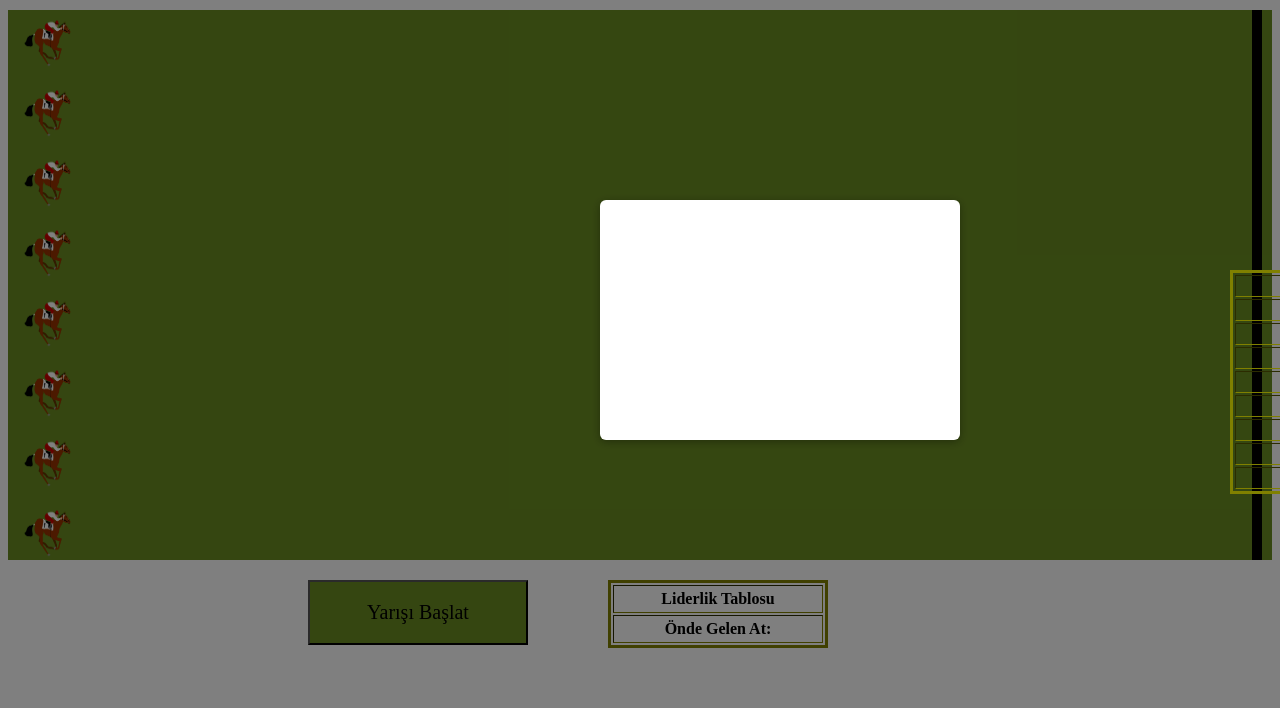
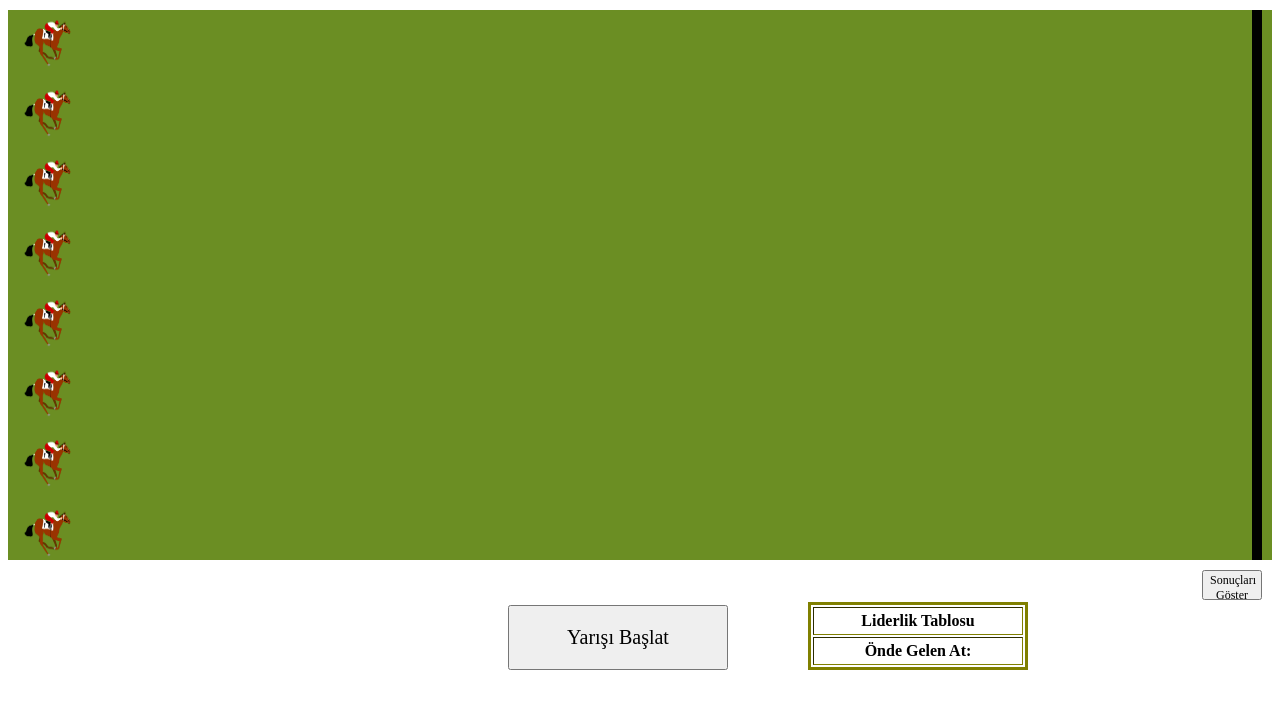
Before and after one commit to esrakocakk/GraduationProject_VueBootcamp, a Vue app: page / in a window 1280 px wide. Shown: the top 708 px of the page. Built offline with nearby package versions, Linux system fonts and the light colour scheme.

Commit message:
resulttable  and finish button added

```diff
--- a/src/App.vue
+++ b/src/App.vue
@@ -1,16 +1,17 @@
 <script setup>
 import Horses from "./components/Horses/Horses.vue";
 import Leaderboard from "./components/ResultTable/Leaderboard.vue";
-import CountDownModal from "./components/Countdown/CountDownModal.vue"
 import ResultTable from "./components/ResultTable/ResultTable.vue"
 import ResultModal from "./components/ResultTable/ResultModal.vue";
+import StartButton from "./components/Button/StartButton.vue";
+import FinishButton from "./components/Button/FinishButton.vue";
 </script>
 
 <template>
   <Horses></Horses>
-    <Leaderboard></Leaderboard>
-  <CountDownModal></CountDownModal>
-  <ResultModal></ResultModal>
+   <StartButton></StartButton>
+   <Leaderboard></Leaderboard>
+
 </template>
 
 <style >
--- /dev/null
+++ b/src/components/Button/FinishButton.vue
@@ -0,0 +1,30 @@
+<script setup>
+import { ref } from "vue";
+import ResultModal from "../ResultTable/ResultModal.vue";
+
+const isShowModal = ref(false);
+
+function openModal() {
+  this.isShowModal = true;
+}
+</script>
+
+<template>
+  <ResultModal v-if="isShowModal"></ResultModal>
+
+  <!--Oyun başlangıcında geri sayım modalının da aktif eder-->
+  <button class="finishButton" @click="openModal()">Sonuçları Göster</button>
+</template>
+
+<style>
+.finishButton {
+  float: right;
+
+  margin-right: 10px;
+  width: 60px;
+  height: 30px;
+
+  font-family: "Times New Roman", Times, serif;
+  font-size: 12px;
+}
+</style>
--- a/src/components/Button/StartButton.vue
+++ b/src/components/Button/StartButton.vue
@@ -1,5 +1,9 @@
 <script setup>
-import CountDownModal from '../Countdown/CountDownModal.vue';
+import { ref } from "vue";
+import CountDownModal from "../Countdown/CountDownModal.vue";
+
+const isShowModal = ref(false);
+
 
 function openModal() {
   this.isShowModal = true;
@@ -7,18 +11,19 @@ function openModal() {
 </script>
 
 <template>
+  <CountDownModal v-if="isShowModal" ></CountDownModal>
 
-  <button class="button" @click="openModal()" >Yarışı Başlat</button> <!--Oyun başlangıcında geri sayım modalının da aktif eder-->
-  <CountDownModal></CountDownModal>
+  <!--Oyun başlangıcında geri sayım modalının da aktif eder-->
+  <button class="startButton" @click="openModal()">Yarışı Başlat</button>
 </template>
 
 <style>
-.button {
-  margin: 20px;
-  margin-left: 300px;
+.startButton {
+  margin-top: 45px;
+  margin-left: 500px;
   width: 220px;
   height: 65px;
-  background-color: olivedrab;
+
   font-family: "Times New Roman", Times, serif;
   font-size: 20px;
 }
--- a/src/components/Countdown/CountDownModal.vue
+++ b/src/components/Countdown/CountDownModal.vue
@@ -1,18 +1,20 @@
 <script setup>
+import { ref } from "vue";
 import Countdown from "./Countdown.vue";
 
-const isShowModal = false;
+const closed = ref(true);
 
-
+function close() {
+  setTimeout(() => {this.closed = false;}, 10);
+}
 </script>
 
 <template>
-
-  <div class="modal-mask" v-if="isShowModal">
+  <div class="modal-mask" v-if="closed">
     <div class="modal-container">
       <div class="modal-wrapper">
-        <button class="modal-button">X</button>
         <div class="modal-header">Oyunun Başlamasına</div>
+        <button class="modal-button"  @click="close()">X</button>
         <div class="modal-body">
           <Countdown></Countdown>
         </div>
@@ -66,8 +68,8 @@ const isShowModal = false;
 }
 
 .modal-button {
-  margin: -10px;
-  margin-left: 300px;
+  margin: -50px;
+  margin-left: 270px;
   float: right;
   width: 20px;
   height: 20px;
--- a/src/components/Countdown/Countdown.vue
+++ b/src/components/Countdown/Countdown.vue
@@ -1,29 +1,27 @@
 <script setup>
 function startTimer(duration, display) {
-  var timer = duration,
-    seconds;
-  setInterval(function () {
-    seconds = parseInt(timer % 10, 10);
+    var timer = duration, seconds;
+    setInterval(function () {
+        seconds = parseInt(timer % 5 );
+        seconds = seconds < 6 ? seconds : seconds;
 
-    seconds = seconds < 10 ? "0" + seconds : seconds;
+        display.textContent = seconds;
 
-    display.textContent = seconds;
-
-    if (--timer < 0) {
-      timer = duration;
-    }
-  }, 1000);
+        if (--timer <= 0) {
+            timer = duration;
+        }
+    }, 1000);
 }
 
 window.onload = function () {
-  var tenSecond = 60 * 5,
-    display = document.querySelector("#time");
-  startTimer(tenSecond, display);
+    var fiveSeconds = 60 * 1,
+        display = document.querySelector('#time');
+    startTimer(fiveSeconds, display);
 };
 </script>
 
 <template>
-  <div class="time"><span id="time">10</span><br> Saniye!</div>
+ <div class="time"><span id="time">5</span> Saniye!</div>
 </template>
 
 <style scoped>
--- a/src/components/Horses/Horses.vue
+++ b/src/components/Horses/Horses.vue
@@ -1,74 +1,48 @@
 <script setup>
-import StartButton from "../Button/StartButton.vue";
-
-
+import FinishButton from '../Button/FinishButton.vue';
 const min = 20;
 const max = 40;
 
+//atların random seçilmesi için oluşturulan data
 const horsesData = [
   {
     id: "atbir",
     position: 5 + "px",
-    image: {
-      url: "../img/att.gif",
-    },
   },
   {
     id: "atiki",
     position: 10 + "px",
-    image: {
-      url: "../img/att.gif",
-    },
   },
   {
     id: "atuc",
     position: 15 + "px",
-    image: {
-      url: "../img/att.gif",
-    },
   },
   {
     id: "atdort",
     position: 20 + "px",
-    image: {
-      url: "../img/att.gif",
-    },
   },
   {
     id: "atbes",
     position: 25 + "px",
-    image: {
-      url: "../img/att.gif",
-    },
   },
   {
     id: "atalti",
     position: 30 + "px",
-    image: {
-      url: "../img/att.gif",
-    },
   },
   {
     id: "atyedi",
     position: 35 + "px",
-    image: {
-      url: "../img/att.gif",
-    },
   },
   {
     id: "atsekiz",
     position: 40 + "px",
-    image: {
-      url: "../img/att.gif",
-    },
   },
 ];
 
+//ile atlardan bir tanesi random olarak seçilmekte
 const horseData = horsesData[Math.floor(Math.random() * horsesData.length)];
 
-function horse() {
-
-}
+function horse() {}
 
 console.log(horseData);
 
@@ -77,12 +51,11 @@ function Start() {
   return;
 }
 
+// position fonksiyonu ile atların hızları 20 ile 40 sayıalrı arasından bir değer alacak şekilde belirleniyor
 function position() {
   speed = Math.floor(Math.random() * (max - min + 1)) + min;
   return;
 }
-
-console.log(horsesData);
 </script>
 
 <template>
@@ -96,8 +69,8 @@ console.log(horsesData);
       src="../img/att.gif"
       :class="`margin-left:${horsesData.position}px`"
     />
+    <FinishButton></FinishButton>
   </div>
-  <StartButton ></StartButton>
 
 </template>
 
@@ -135,5 +108,4 @@ console.log(horsesData);
   background-color: black;
   margin-right: 10px;
 }
-
 </style>
--- a/src/components/ResultTable/Leaderboard.vue
+++ b/src/components/ResultTable/Leaderboard.vue
@@ -13,10 +13,10 @@ import Horses from '../Horses/Horses.vue';
 </template>
 <style scoped>
 .Leader-table {
-  margin: -85px;
+  margin: -68px;
   width: 220px;
   height: 68px;
-  margin-left: 600px;
+  margin-left: 800px;
   border: 3px solid olive;
   text-align: center;
 }
--- a/src/components/ResultTable/ResultModal.vue
+++ b/src/components/ResultTable/ResultModal.vue
@@ -1,12 +1,18 @@
 <script setup>
+import {ref} from "vue"
 import ResultTable from "./ResultTable.vue"
+const closed = ref(true);
+
+function close() {
+  setTimeout(() => {this.closed = false;}, 10);
+}
 </script>
 
 <template>
-  <div class="modal-mask">
+  <div class="modal-mask" v-if="closed">
     <div class="modal-container">
       <div class="modal-wrapper">
-        <button class="modal-button" @click="close">X</button>
+        <button class="modal-button" @click="close()">X</button>
         <div class="modal-body">
           <ResultTable></ResultTable>
         </div>
@@ -21,7 +27,7 @@ import ResultTable from "./ResultTable.vue"
   margin: 200px;
   margin-left: 600px;
   width: 300px;
-  height: 200px;
+  height: 300px;
   padding: 20px 30px;
   background-color: rgb(255, 255, 255);
   border-radius: 6px;
@@ -47,12 +53,13 @@ import ResultTable from "./ResultTable.vue"
 }
 
 .modal-body {
-  margin: 0px ;
+  margin: 20px 0 ;
+  margin-inline-start: auto;
 }
 
 .modal-button {
-  margin: 10px;
-  margin-left: 10px;
+  margin: 0px;
+  margin-right: 10px;
   float: right;
   width: 20px;
   height: 20px;
--- a/src/components/ResultTable/ResultTable.Vue
+++ b/src/components/ResultTable/ResultTable.Vue
@@ -35,10 +35,10 @@ import Horses from "../Horses/Horses.vue";
 </template>
 <style scoped>
 .result_table{
-    margin: 50px;
-  width: 250px;
-  height: 50px;
-  margin-left: 600px;
+  margin-top: 50px;
+  margin-right: 30px;
+  width: 280px;
+  height: 100px;
   border: 3px solid olive;
   text-align: center;
 }
```
